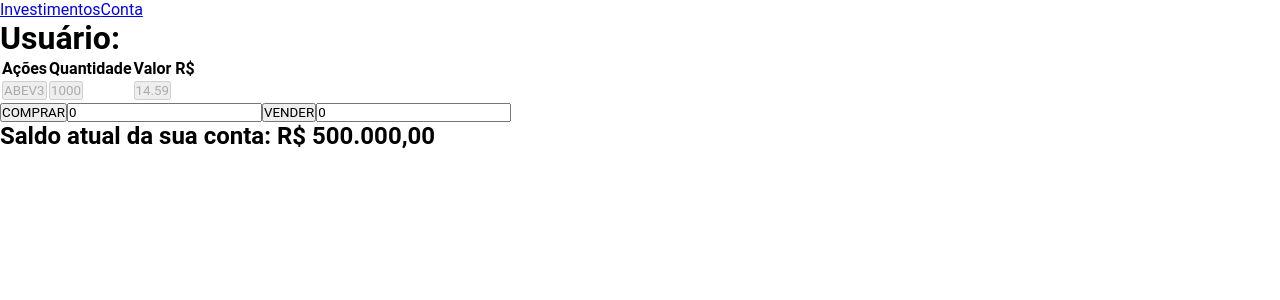
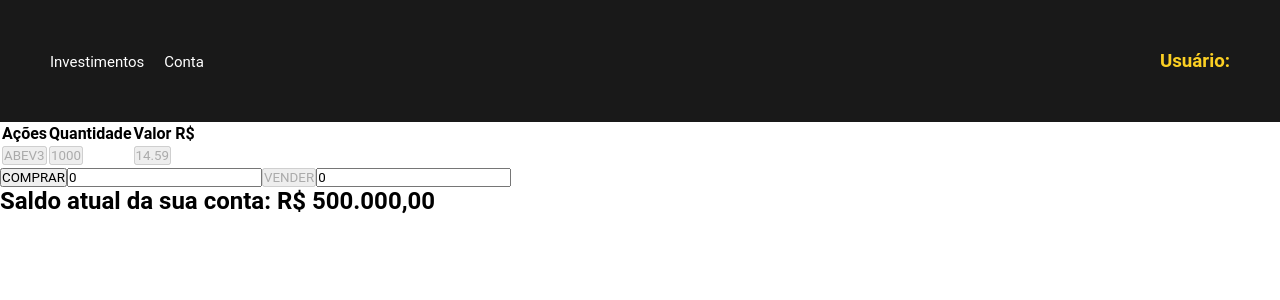
Before and after one commit to AmorimTorres/xp-app, a React (Create React App) app: page /trade/ABEV3 in a window 1280 px wide. Shown: the top 300 px of the page. Built offline with nearby package versions, Linux system fonts and the light colour scheme.

Commit message:
FEAT: disable sell button when you dont have the selected share on your portifolio

```diff
--- a/src/Components/Header.jsx
+++ /dev/null
@@ -1,19 +0,0 @@
-import React from 'react';
-import { NavLink } from 'react-router-dom';
-import { useSelector } from 'react-redux';
-
-function Header() {
-  const userEmail = useSelector(({ user }) => user.email);
-
-  return (
-    <div>
-      <nav>
-        <NavLink to="/investimentos">Investimentos</NavLink>
-        <NavLink to="/conta">Conta</NavLink>
-      </nav>
-      <h1> Usuário: {userEmail} </h1>
-    </div>
-  );
-}
-
-export default Header;
--- a/src/Components/UserShares.jsx
+++ b/src/Components/UserShares.jsx
@@ -36,14 +36,10 @@ function UserShares() {
                   </button>
                 </td>
                 <td>
-                  <Link to={`./trade/${item.ticker}`}>
-                    <button type="button" disabled>
-                      Compra
-                    </button>
+                  <Link to={`/trade/${item.ticker}`}>
+                    <button type="button">Compra</button>
+                    <button type="button">Venda</button>
                   </Link>
-                  <button type="button" disabled>
-                    Venda
-                  </button>
                 </td>
               </tr>
             ))}
--- a/src/Pages/Account.jsx
+++ b/src/Pages/Account.jsx
@@ -1,6 +1,6 @@
 import React, { useState } from 'react';
 import { useDispatch, useSelector } from 'react-redux';
-import Header from '../Components/Header';
+import Header from '../Components/Header/Header';
 import { decreaseBalance, increaseBalance } from '../Redux/Slicers/user.slicer';
 
 function Account() {
--- a/src/Pages/Shares.jsx
+++ b/src/Pages/Shares.jsx
@@ -1,5 +1,5 @@
 import React from 'react';
-import Header from '../Components/Header';
+import Header from '../Components/Header/Header';
 import MarketShares from '../Components/MarketShares';
 import UserShares from '../Components/UserShares';
 
--- a/src/Pages/Trade.jsx
+++ b/src/Pages/Trade.jsx
@@ -1,20 +1,15 @@
 import React, { useState } from 'react';
 import { useParams } from 'react-router-dom';
 import { useDispatch, useSelector } from 'react-redux';
-import { decreaseBalance, insertPurchasedShares } from '../Redux/Slicers/user.slicer';
-import Header from '../Components/Header';
+import { decreaseBalance, increaseBalance, insertPurchasedShares } from '../Redux/Slicers/user.slicer';
+import Header from '../Components/Header/Header';
 
 function Trade() {
   const [buyInputValue, setBuyInputValue] = useState(0);
   const [sellInputValue, setSellInputValue] = useState(0);
 
   const shares = useSelector(({ sharesData }) => sharesData.shares);
-  const { share } = useParams();
-
-  const dispatch = useDispatch();
-
-  const getShareInfos = shares.filter((item) => item.ticker === share);
-
+  const portifolioShares = useSelector(({ user }) => user.shares);
   const balance = useSelector(({ user }) => user.balance);
 
   const balanceInRealBR = balance.toLocaleString('pt-br', {
@@ -22,16 +17,31 @@ function Trade() {
     currency: 'BRL',
   });
 
+  const { share } = useParams();
+
+  const dispatch = useDispatch();
+
+  const getTradeShareInfos = shares.filter((item) => item.ticker === share);
+
+  const checkSharesPostifolio = portifolioShares.map((userShares) => userShares.ticker).some((userShare) => userShare === getTradeShareInfos[0].ticker);
+
+  const checkBalanceForNewPurchase = buyInputValue * getTradeShareInfos[0].stockPrice > balance;
+
   const buyHandleClick = () => {
-    const totalValue = buyInputValue * getShareInfos[0].stockPrice;
+    const totalValue = buyInputValue * getTradeShareInfos[0].stockPrice;
     dispatch(decreaseBalance(totalValue));
     const buyShareObj = {
-      company: getShareInfos[0].company,
-      ticker: getShareInfos[0].ticker,
-      stockPrice: getShareInfos[0].stockPrice,
+      company: getTradeShareInfos[0].company,
+      ticker: getTradeShareInfos[0].ticker,
+      stockPrice: getTradeShareInfos[0].stockPrice,
       quantity: buyInputValue,
     };
     dispatch(insertPurchasedShares(buyShareObj));
+  };
+
+  const sellHandleClick = () => {
+    const totalValue = sellInputValue * getTradeShareInfos[0].stockPrice;
+    dispatch(increaseBalance(totalValue));
   };
 
   return (
@@ -71,13 +81,13 @@ function Trade() {
         </tbody>
       </table>
       <form>
-        <button type="button" aria-label="buy-button" onClick={buyHandleClick}>
+        <button type="button" aria-label="buy-button" disabled={!!checkBalanceForNewPurchase} onClick={buyHandleClick}>
           COMPRAR
         </button>
         <label htmlFor="input-quantity">
           <input type="text" aria-label="buy-input" value={buyInputValue} onChange={({ target }) => setBuyInputValue(target.value)} placeholder="Informe a quantidade que você deseja comprar" />
         </label>
-        <button type="button" aria-label="sell-button">
+        <button type="button" aria-label="sell-button" disabled={!checkSharesPostifolio} onClick={sellHandleClick}>
           VENDER
         </button>
         <label htmlFor="input-quantity">
```
Also changed, not shown: .prettierrc.json.
